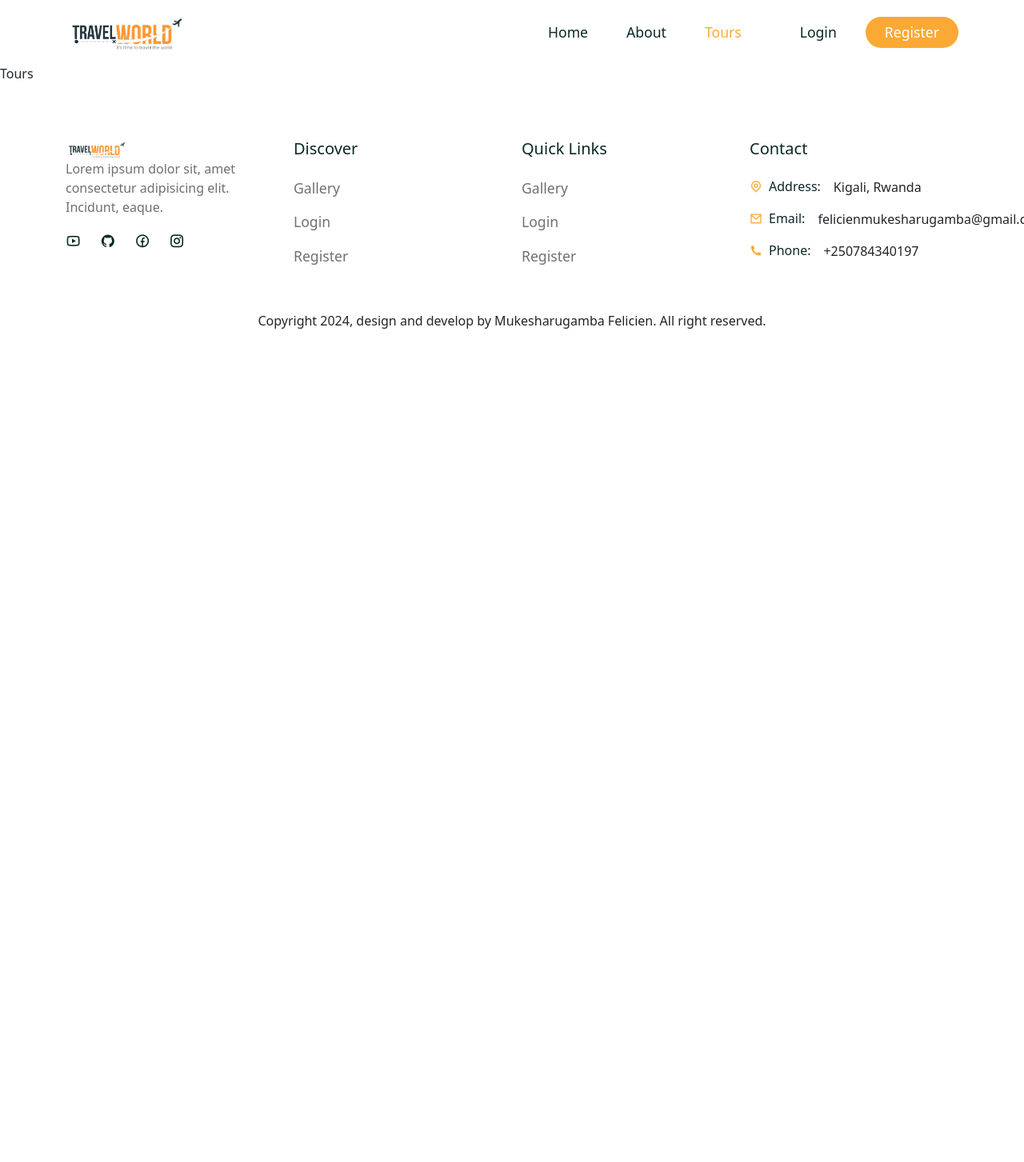
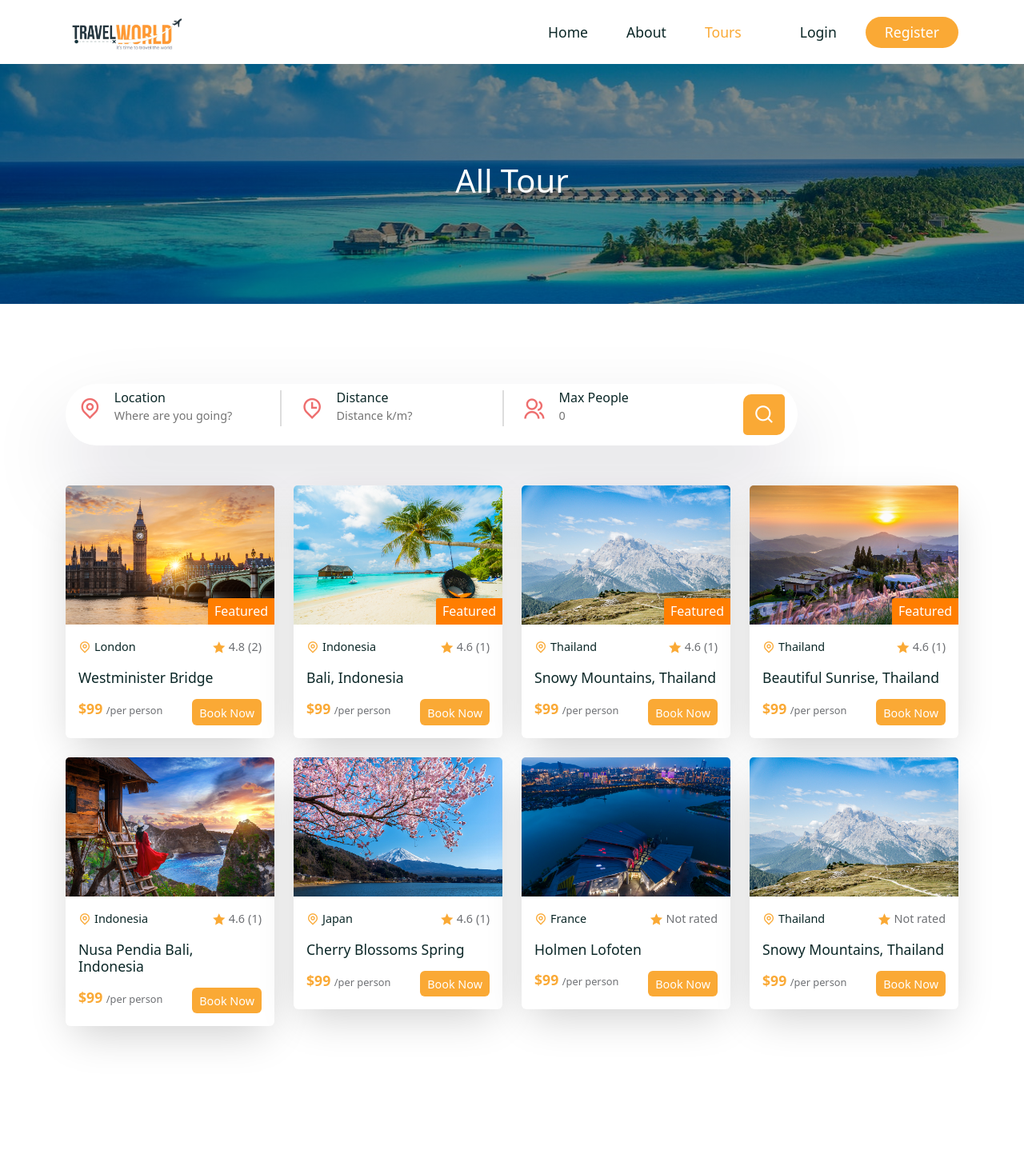
Before and after one commit to Felicien1992/Tour-full-project, a React (Create React App) app in the folder frontend/: page /tours in a window 1280 px wide. Shown: the top 1453 px of the page at 80% size. Before the commit the page ends 800 px from the top, so only its background shows below. Built offline with nearby package versions, Linux system fonts and the light colour scheme; a web font is replaced by a local one.

Commit message:
add other section

```diff
--- a/frontend/src/pages/Tours.jsx
+++ b/frontend/src/pages/Tours.jsx
@@ -1,7 +1,56 @@
-import React from 'react'
+import React, { useState, useEffect } from 'react'
+import CommonSection from '../shared/CommonSection'
+
+import '../styles/tour.css'
+import tourData from '../assets/data/tours'
+import TourCard from './../shared/TourCard'
+import SearchBar from './../shared/SearchBar'
+import Newsletter from './../shared/Newsletter'
+import { Container, Row, Col } from 'reactstrap'
+import {} from 'reactstrap'
 
 const Tours = () => {
-  return <div>Tours</div>
-};
 
-export default Tours;
+  const [pageCount, setPageCount] = useState(0)
+  const [page, setPage] = useState(0)
+
+  useEffect(()=>{
+
+    const pages = Math.ceil(5/ 8); // later we will use backend data count
+    setPageCount(pages);
+
+  },[page]);
+
+  return (
+    <>
+      <CommonSection title={'All Tour'} />
+      <section>
+        <Container>
+          <Row>
+            <SearchBar />
+          </Row>
+        </Container>
+      </section>
+      <section className="pt-0">
+        <Container>
+          <Row>
+            {tourData?.map((tour) => (
+              <Col lg="3" className="mb-4" key={tour.id}>
+                <TourCard tour={tour} />
+              </Col>
+            ))}
+
+            <Col lg="12">
+              <div className="pagination d-flex align-items-center
+              justify-content-center mt-4 gap-3">
+                {[...Array(pageCount)]}
+              </div>
+            </Col>
+          </Row>
+        </Container>
+      </section>
+    </>
+  )
+}
+
+export default Tours
--- /dev/null
+++ b/frontend/src/shared/CommonSection.jsx
@@ -0,0 +1,18 @@
+import React from 'react'
+import './common-section.css'
+
+import { Container, Row, Col } from 'reactstrap'
+
+const CommonSection = ({title}) => {
+  return (
+    <section className='common__section'>
+        <Container>
+            <Row>
+                <Col lang='12'><h1>{title}</h1></Col>
+            </Row>
+        </Container>
+    </section>
+  )
+}
+
+export default CommonSection
--- /dev/null
+++ b/frontend/src/shared/common-section.css
@@ -0,0 +1,14 @@
+.common__section{
+    background: linear-gradient( rgba(0, 0, 0, 0.45), rgba(0, 0, 0, 0.45)), url('../assets/images/tour.jpg') no-repeat center center;
+    background-size: cover;
+    height: 300px;
+    display: flex;
+    align-items: center;
+    justify-content: center;
+    text-align: center;
+}
+
+.common__section h1{
+    font-size: 2.5rem;
+    color: #fff;
+}
```
Also changed, not shown: frontend/src/styles/tour.css (added).
